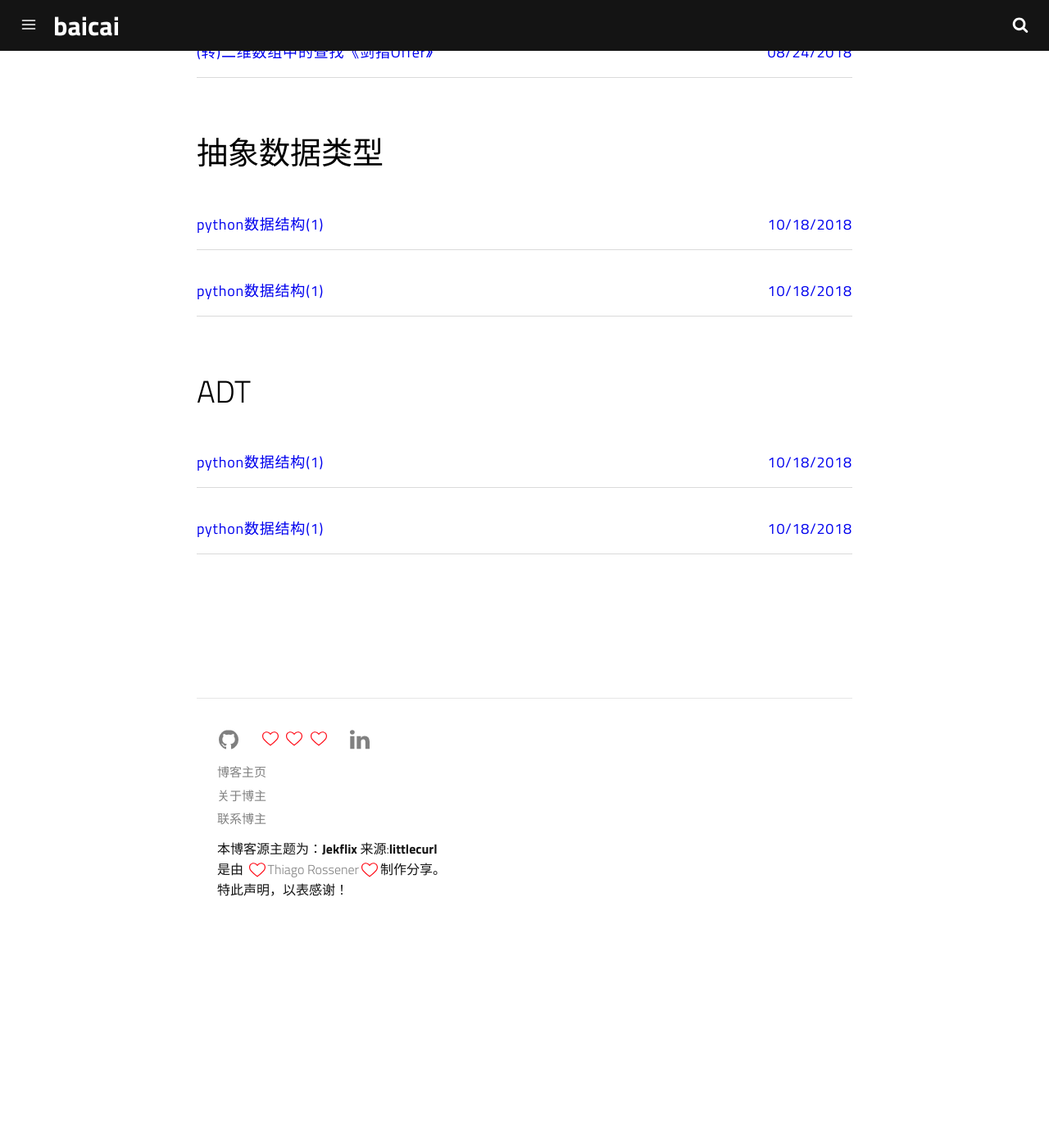
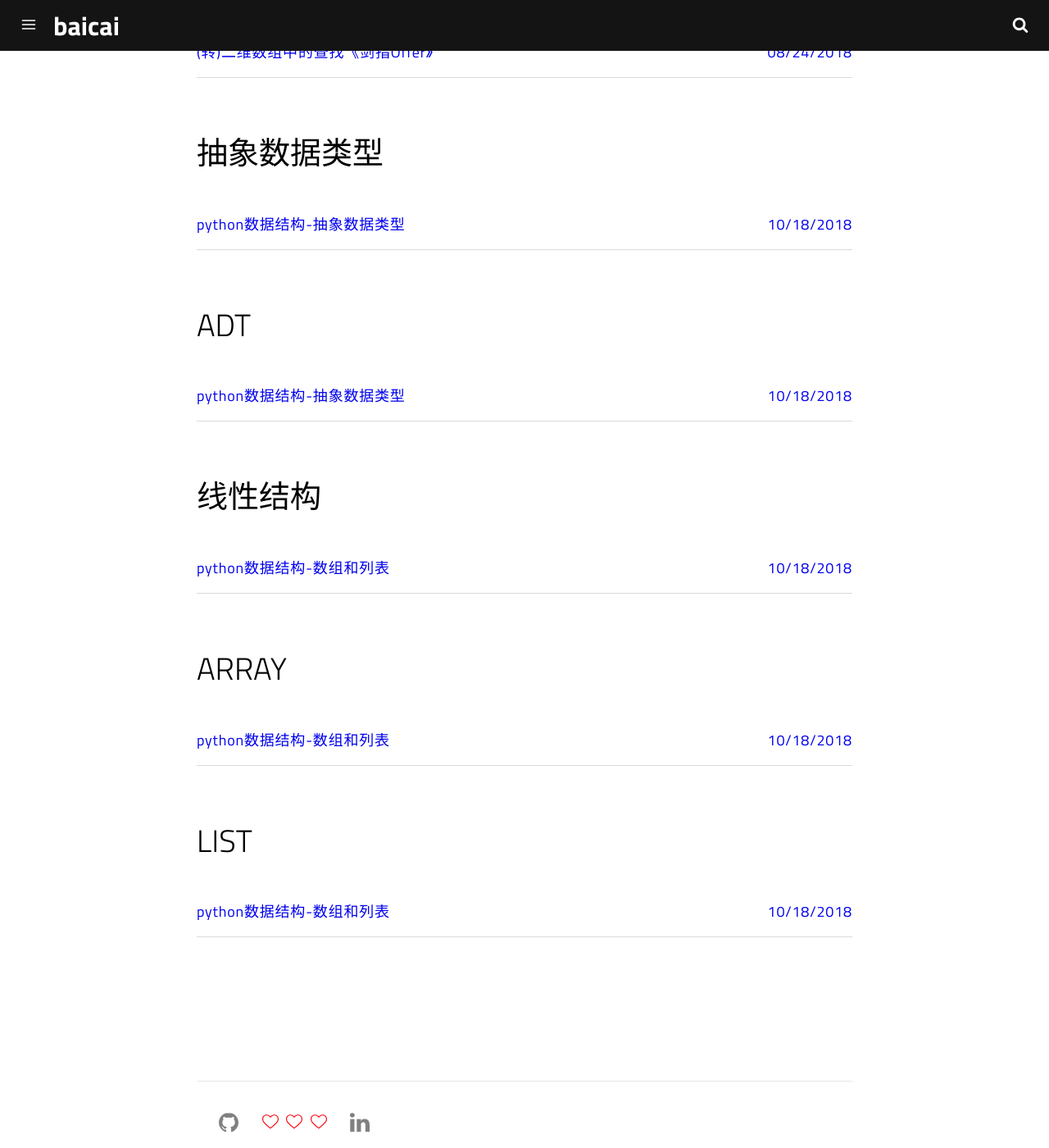
Before and after one commit to baicaiit/baicaiit.github.io, a Jekyll site: the page built from tags.html, in a window 1280 px wide and 1400 px high, scrolled down 2214 px. Shown: the whole window at 82% size. Built offline with Jekyll 4.4.1, drawn with Linux system fonts in a browser that asks for light colours; before the commit the page ends 3348 px from its top, so only the background shows below that.

Commit message:
python数据结构

```diff
--- a/_posts/2018-09-01-python数据结构-抽象数据类型.md
+++ b/_posts/2018-09-01-python数据结构-抽象数据类型.md
@@ -1,8 +1,8 @@
 ---
 layout: post
-title: "python数据结构(1)"
+title: "python数据结构-抽象数据类型"
 date:  2018/10/18 02:09:01
-image: 'https://i.imgur.com/3Vik2Ag.png'
+image: 'https://i.imgur.com/3GmPd7O.png'
 description: 每多学一点知识；<br />就能少写一点代码。
 category: 'Python'
 tags:
--- a/_posts/2018-09-01-python数据结构-数组和列表.md
+++ b/_posts/2018-09-01-python数据结构-数组和列表.md
@@ -1,13 +1,14 @@
 ---
 layout: post
-title: "python数据结构(1)"
+title: "python数据结构-数组和列表"
 date:  2018/10/18 02:09:01
-image: 'https://i.imgur.com/3Vik2Ag.png'
+image: 'https://i.imgur.com/3GmPd7O.png'
 description: 每多学一点知识；<br />就能少写一点代码。
 category: 'Python'
 tags:
-- 抽象数据类型
-- ADT
+- 线性结构
+- ARRAY
+- LIST
 introduction: 每多学一点知识；<br />就能少写一点代码。
 ---
 ## 线性结构
```
